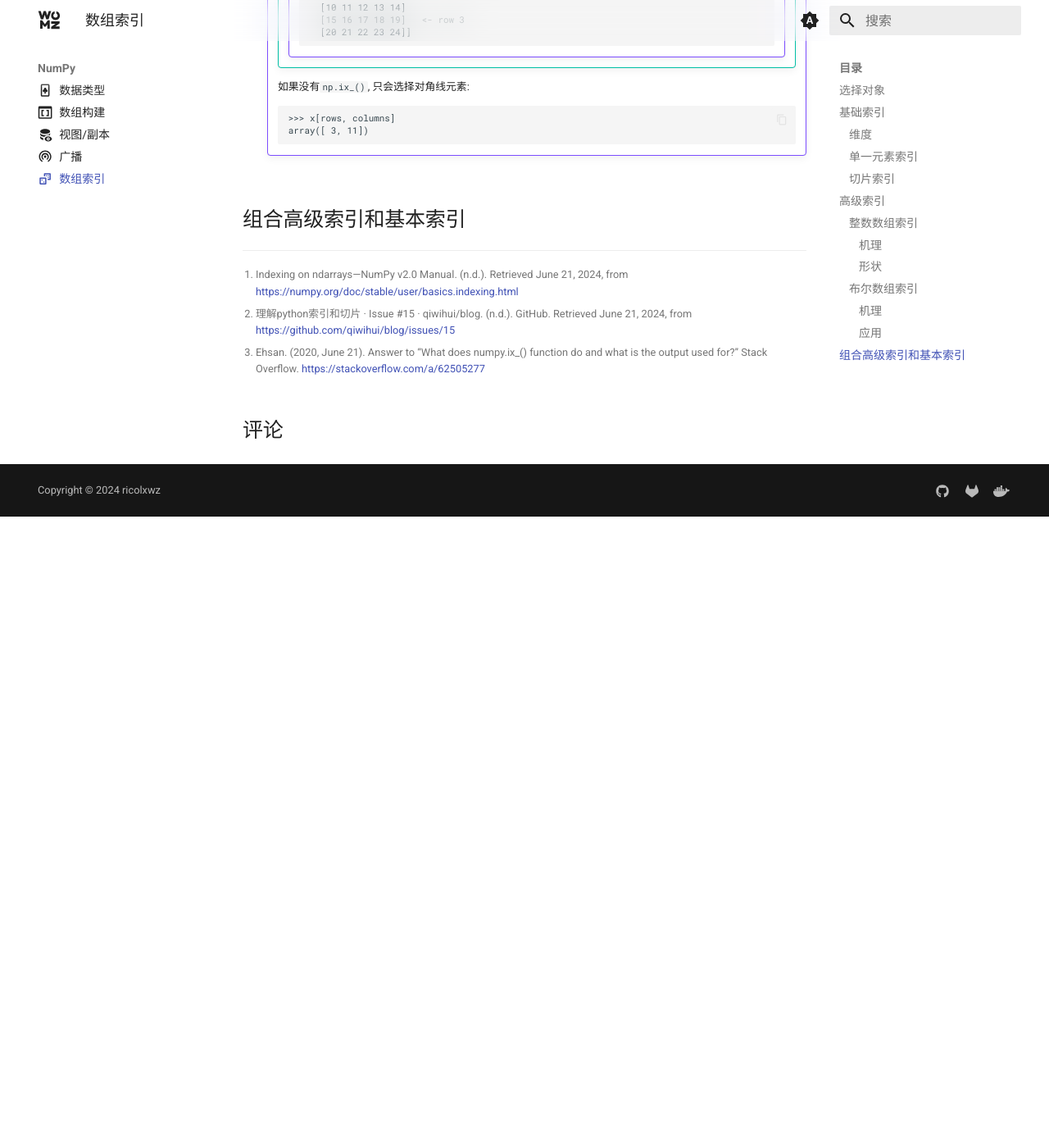
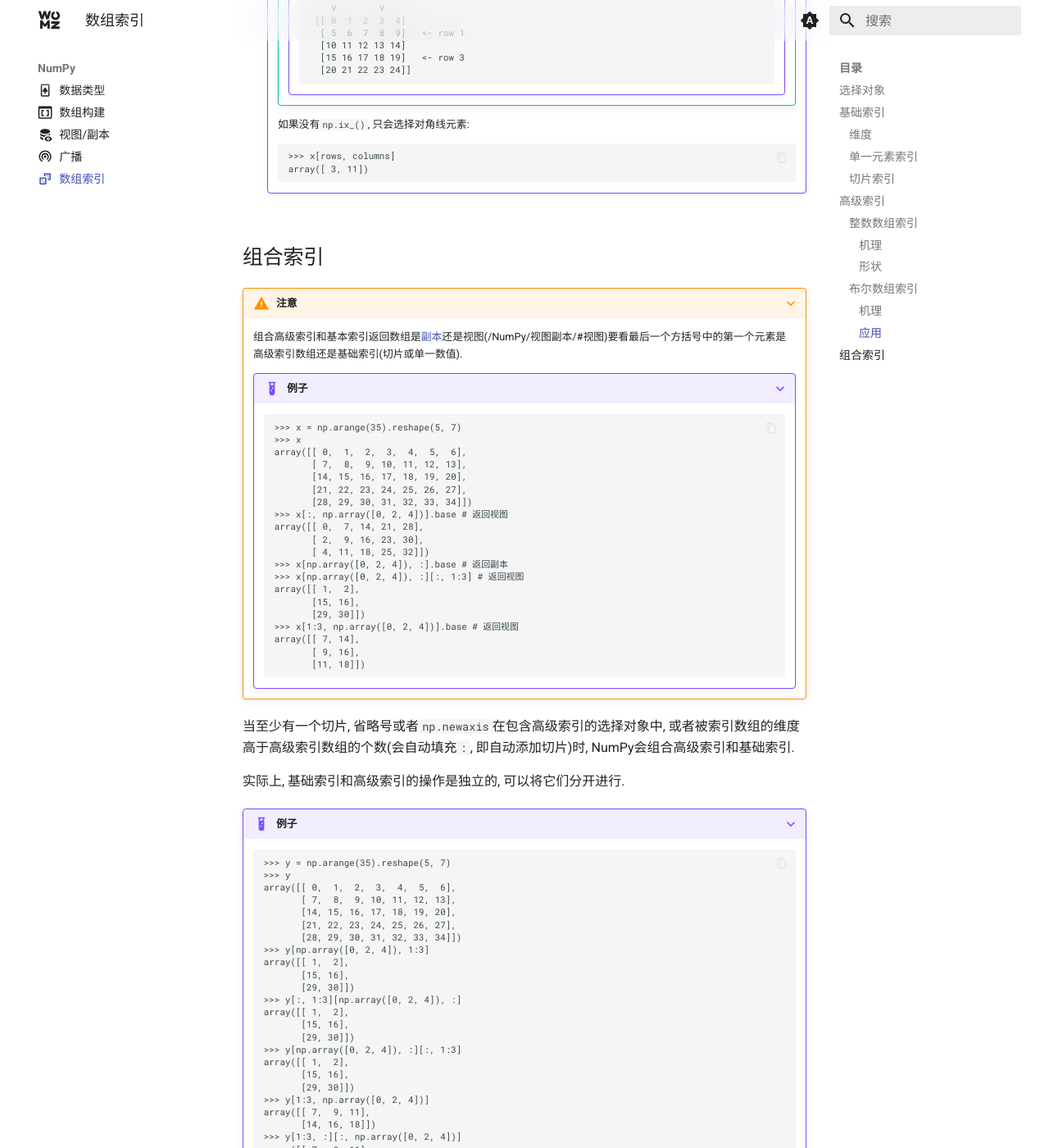
Before and after one commit to sigmax01/py, an MkDocs documentation site: the page built from docs/NumPy/数组索引.md, in a window 1280 px wide and 1400 px high, scrolled down 15433 px. Shown: the whole window at 82% size. Built offline with MkDocs 1.6.1 and Material for MkDocs 9.7.7, drawn with Linux system fonts in a browser that asks for light colours; comment, search, counter and statistics services are not loaded; before the commit the page ends 16063 px from its top, so only the background shows below that; some of the changed text lies outside the part shown.

Commit message:
docs: Update NumPy array indexing documentation

````diff
--- a/docs/NumPy/数组索引.md
+++ b/docs/NumPy/数组索引.md
@@ -507,7 +507,7 @@ comments: true
 
 - 索引数组的个数小于被索引数组的维度
 
-    仅仅只会索引部分维度.
+    仅仅只会索引部分维度, 剩余的维度用`:`代替, 即用切片代替剩余的维度. 这[组合了高级索引和基本索引](#组合高级索引和基本索引).
 
     ???+ example "例子"
 
@@ -521,7 +521,7 @@ comments: true
                [6, 7, 8]])
         ```
 
-        只选中了最高维度的索引值为`0`和`2`的元素, 即`[0, 1, 2]`和`[6, 7, 8]`.
+        只选中了最高维度的索引值为`0`和`2`的元素, 即`[0, 1, 2]`和`[6, 7, 8]`. 剩余的维度用`:`代替, 相当于`x[np.array([0, 2]), :]`
 
     ???+ tip "Tip"
 
@@ -970,7 +970,7 @@ comments: true
                    [0.62713943, 0.71702863, 0.27292808, 0.60370543, 0.24383279]])
             ```
 
-            可以看到索引数组只有一个`index_arr`, 但是被索引数组的维度是三维, 通过`[布尔索引数组].nonzero()`的返回值我们可以看出, `index_arr`这个索引数组被转化为了两个整数索引数组代表对不同维度(行和列)的索引, 降维之后的两个整数索引数组维度都是一维. 转化之后索引数组的数量仍然小于被索引数组的维度, 参考整数数组索引[机理](#整数数组索引的机理), 仅会索引前面的两个维度, 剩余的维度相当于补充`:`.
+            可以看到索引数组只有一个`index_arr`, 但是被索引数组的维度是三维, 通过`[布尔索引数组].nonzero()`的返回值我们可以看出, `index_arr`这个索引数组被转化为了两个整数索引数组代表对不同维度(行和列)的索引, 降维之后的两个整数索引数组维度都是一维. 转化之后索引数组的数量仍然小于被索引数组的维度, 参考整数数组索引[机理](#整数数组索引的机理), 仅会索引前面的两个维度, 剩余的维度相当于补充`:`. [组合了高级索引和基本索引](#组合高级索引和基本索引).
 
 - 若选择对象的形状和被索引数组的相应维度不匹配, 会报错.
 
@@ -1163,7 +1163,80 @@ comments: true
         array([ 3, 11])
         ```
 
-## 组合高级索引和基本索引
+## 组合索引 {#组合高级索引和基本索引}
+
+???+ warning "注意"
+
+    组合高级索引和基本索引返回数组是[副本](/NumPy/视图副本/#副本)还是视图(/NumPy/视图副本/#视图)要看最后一个方括号中的第一个元素是高级索引数组还是基础索引(切片或单一数值).
+
+    ???+ example "例子"
+
+        ```
+        >>> x = np.arange(35).reshape(5, 7)
+        >>> x
+        array([[ 0,  1,  2,  3,  4,  5,  6],
+               [ 7,  8,  9, 10, 11, 12, 13],
+               [14, 15, 16, 17, 18, 19, 20],
+               [21, 22, 23, 24, 25, 26, 27],
+               [28, 29, 30, 31, 32, 33, 34]])
+        >>> x[:, np.array([0, 2, 4])].base # 返回视图
+        array([[ 0,  7, 14, 21, 28],
+               [ 2,  9, 16, 23, 30],
+               [ 4, 11, 18, 25, 32]])
+        >>> x[np.array([0, 2, 4]), :].base # 返回副本
+        >>> x[np.array([0, 2, 4]), :][:, 1:3] # 返回视图
+        array([[ 1,  2],
+               [15, 16],
+               [29, 30]])
+        >>> x[1:3, np.array([0, 2, 4])].base # 返回视图
+        array([[ 7, 14],
+               [ 9, 16],
+               [11, 18]])
+        ```
+
+当至少有一个切片, 省略号或者`np.newaxis`在包含高级索引的选择对象中, 或者被索引数组的维度高于高级索引数组的个数(会自动填充`:`, 即自动添加切片)时, NumPy会组合高级索引和基础索引.
+
+实际上, 基础索引和高级索引的操作是独立的, 可以将它们分开进行.
+
+???+ example "例子"
+
+    ```
+    >>> y = np.arange(35).reshape(5, 7)
+    >>> y
+    array([[ 0,  1,  2,  3,  4,  5,  6],
+           [ 7,  8,  9, 10, 11, 12, 13],
+           [14, 15, 16, 17, 18, 19, 20],
+           [21, 22, 23, 24, 25, 26, 27],
+           [28, 29, 30, 31, 32, 33, 34]])
+    >>> y[np.array([0, 2, 4]), 1:3]
+    array([[ 1,  2],
+           [15, 16],
+           [29, 30]])
+    >>> y[:, 1:3][np.array([0, 2, 4]), :]
+    array([[ 1,  2],
+           [15, 16],
+           [29, 30]])
+    >>> y[np.array([0, 2, 4]), :][:, 1:3]
+    array([[ 1,  2],
+           [15, 16],
+           [29, 30]])
+    >>> y[1:3, np.array([0, 2, 4])]
+    array([[ 7,  9, 11],
+           [14, 16, 18]])
+    >>> y[1:3, :][:, np.array([0, 2, 4])]
+    array([[ 7,  9, 11],
+           [14, 16, 18]])
+    >>> y[:, np.array([0, 2, 4])][1:3, :]
+    array([[ 7,  9, 11],
+           [14, 16, 18]])
+    ```
+
+    注意:
+
+    - `y[np.array([0, 2, 4]), 1:3]`相当于`y[np.array([0, 2, 4]), :][:, 1:3]`或者`y[:, 1:3][np.array([0, 2, 4]), :]`
+    - `y[1:3, np.array([0, 2, 4])]`相当于`y[1:3, :][:, np.array([0, 2, 4])]`或者`y[:, np.array([0, 2, 4])][1:3, :]`
+
+    要注意到两者的不同.
 
 [^1]: Indexing on ndarrays—NumPy v2.0 Manual. (n.d.). Retrieved June 21, 2024, from https://numpy.org/doc/stable/user/basics.indexing.html
 [^2]: 理解python索引和切片 · Issue #15 · qiwihui/blog. (n.d.). GitHub. Retrieved June 21, 2024, from https://github.com/qiwihui/blog/issues/15
````
Also changed, not shown: docs/NumPy/广播.md (+3 -2 lines), docs/NumPy/视图副本.md (+3 -2 lines).
